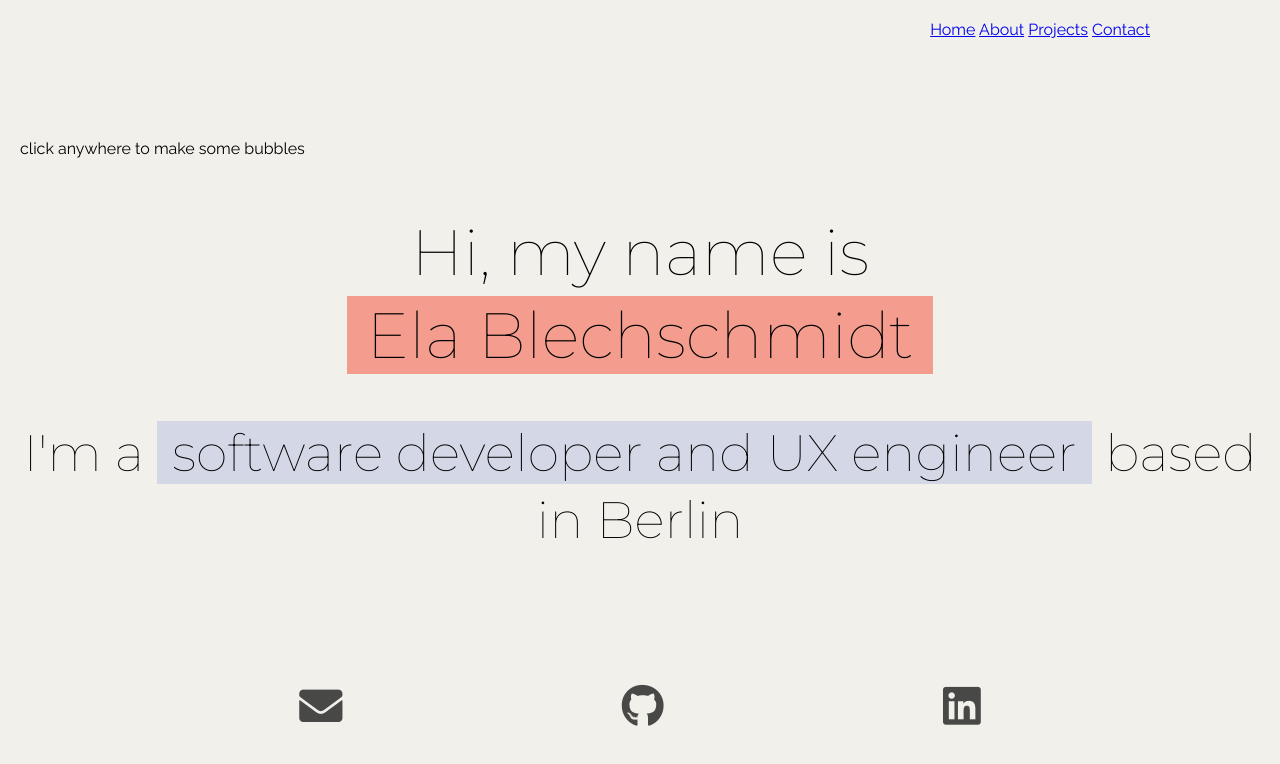
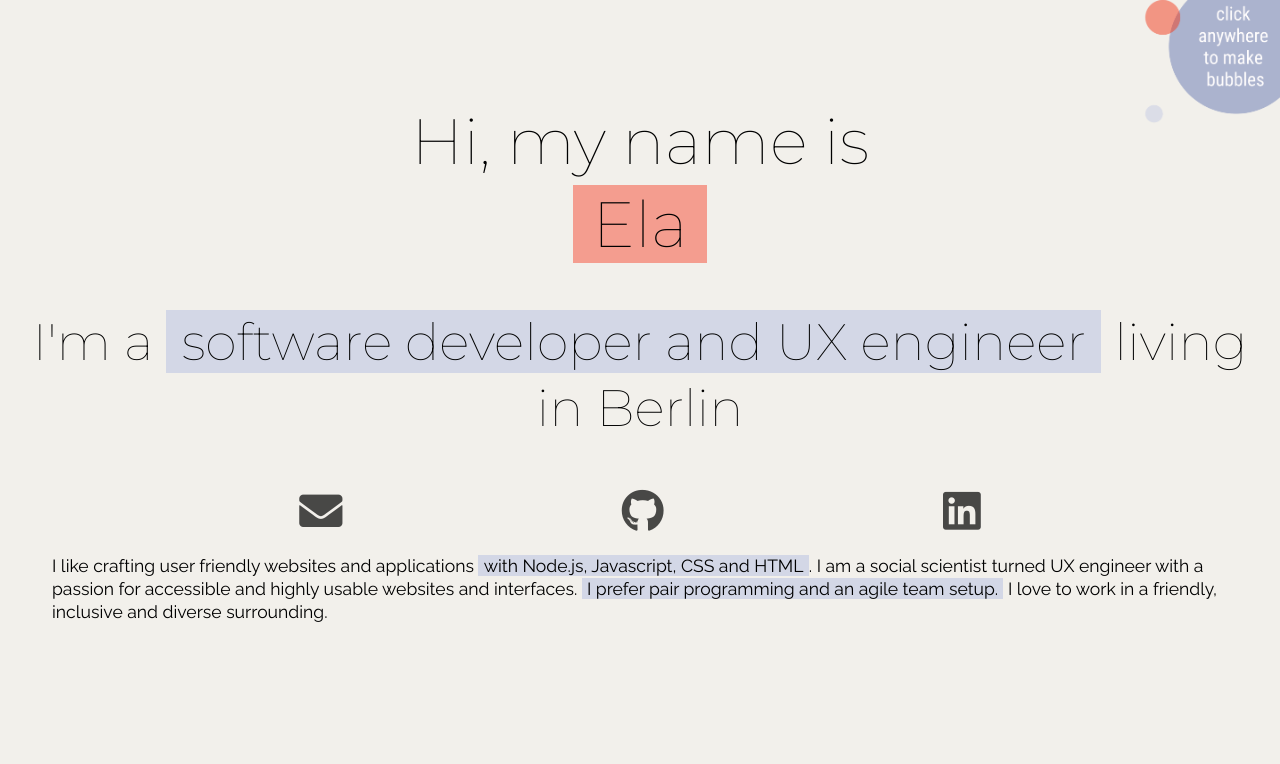
Before and after one commit to prpella/prpella.github.io, a website with bundled scripts: page index.html in a window 1280 px wide. Built offline with nearby package versions, Linux system fonts and the light colour scheme.

Commit message:
restructure page

```diff
--- a/bundle.js
+++ b/bundle.js
@@ -114,10 +114,8 @@ drawCanvas(canvas)
 function home () {
   return html`
   <section id="home">
-  <span class="interact">click anywhere to make some bubbles</span>
-  <h1>Hi, my name is <br><span class="highlight red">Ela Blechschmidt</span><br>
-  <h2>I'm a <span class="highlight blue">software developer and UX engineer</span> based in Berlin</h2>
-  <br>
+  <h1>Hi, my name is <br><span class="highlight red">Ela</span><br>
+  <h2>I'm a <span class="highlight blue">software developer and UX engineer</span> living in Berlin</h2>
   <div class="social-links">
       <a class="email" href="mailto:ela@posteo.de">
           <span class="fas fa-envelope"></span>
@@ -129,6 +127,13 @@ function home () {
           <i class="fab fa-linkedin"></i>
       </a>
   </div>
+      <h2 class="about">I like crafting user friendly websites and applications <span class="highlight blue">with Node.js, Javascript, CSS and HTML </span>. I am a social scientist turned UX engineer with a passion for accessible and highly usable websites and interfaces. <span class="highlight blue">I prefer pair programming and an agile team setup.</span>
+        I love to work in a friendly, inclusive and diverse surrounding.</p>
+  <div id="projects">
+  </div>
+  <div id="contact">
+  </div>
+
 </section>
   `
 }
--- a/index.html
+++ b/index.html
@@ -14,11 +14,11 @@
         </noscript>
         <div class="page">
             <div class="header">
-                <a href="#/">Home</a>
-                <a href="#/about">About</a>
+                <!-- <a href="#/">Home</a>
                 <a href="#/projects">Projects</a>
-                <a href="#/contact">Contact</a>
+                <a href="#/contact">Contact</a> -->
             </div>
+            <img class="flag" src="./img/bubbles.png">
             <section></section>
             <canvas></canvas>
         </div>
```
Also changed, not shown: index.js (+9 -4 lines).
